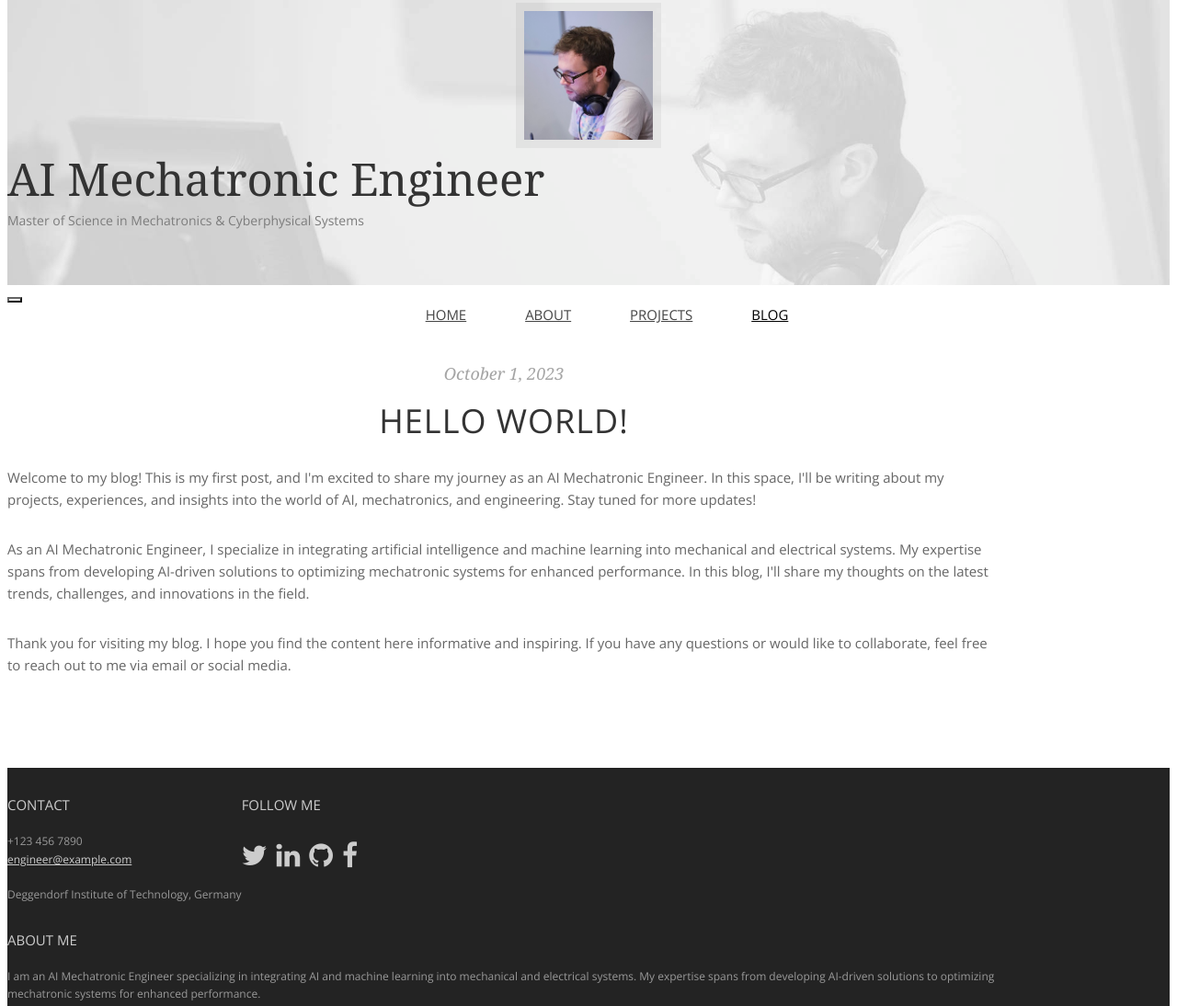
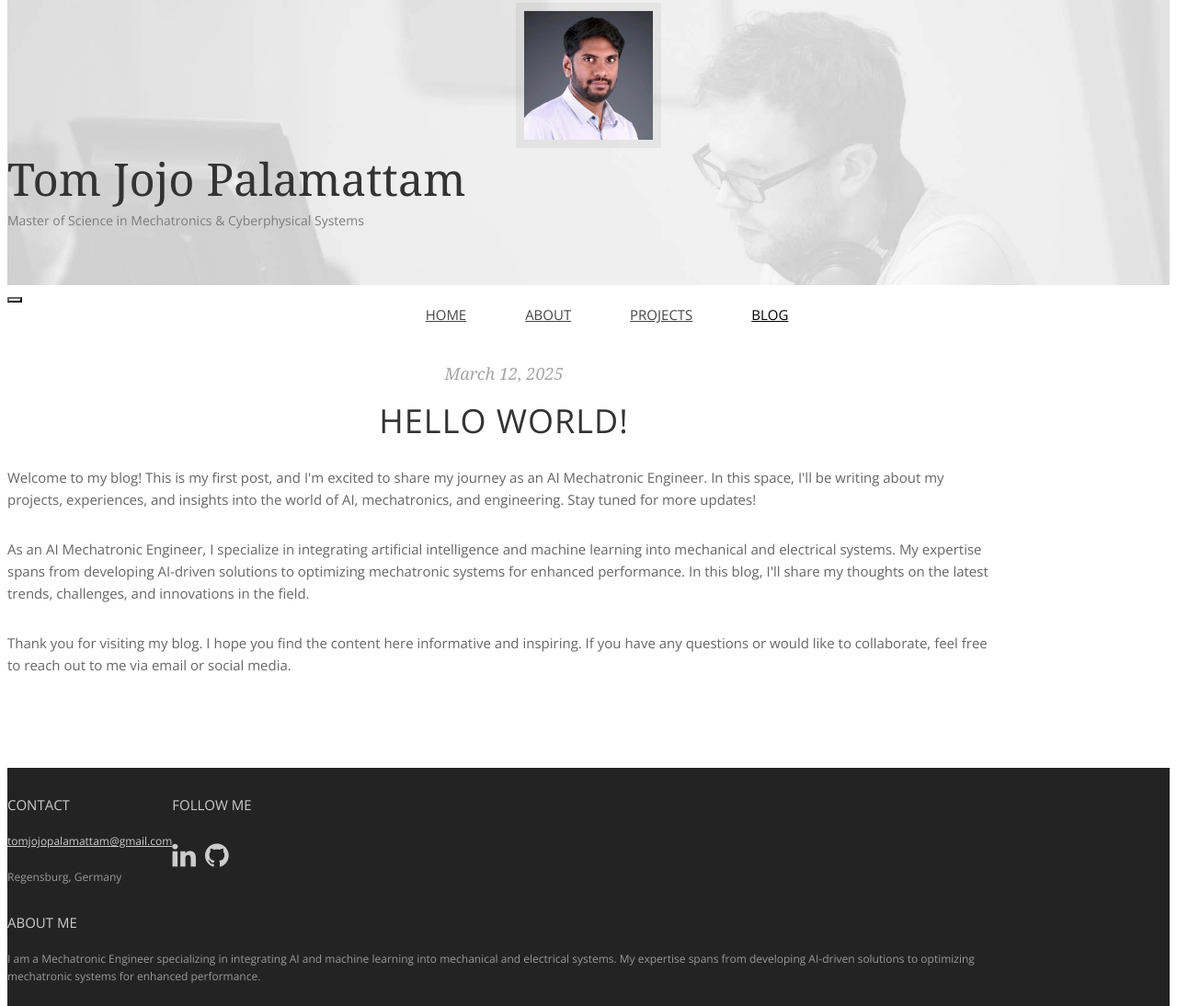
Before and after one commit to tomjpalamattam/tomjpalamattam.github.io, a plain HTML site: page single.html in a window 1280 px wide. Shown: the part 62-1156 px from the top of the page at 92% size. Drawn offline with nearby package versions, Linux system fonts and the light colour scheme; some icons are missing; a web font is replaced by a local one.

Commit message:
Update single.html
updated website info

```diff
--- a/single.html
+++ b/single.html
@@ -34,10 +34,10 @@
                 <h1 id="logo" class="text-center">
                     <img
                         class="img-circle"
-                        src="assets/images/guy.jpg"
+                        src="assets/images/pic.jpeg"
                         alt=""
                     />
-                    <span class="title">AI Mechatronic Engineer</span>
+                    <span class="title">Tom Jojo Palamattam</span>
                     <span class="tagline"
                         >Master of Science in Mechatronics & Cyberphysical
                         Systems</span
@@ -84,8 +84,8 @@
                                     <span class="posted-on"
                                         ><time
                                             class="entry-date published"
-                                            date="2023-10-01"
-                                            >October 1, 2023</time
+                                            date="2025-03-12"
+                                            >March 12, 2025</time
                                         ></span
                                     >
                                 </div>
@@ -134,11 +134,11 @@
                         <h3 class="widget-title">Contact</h3>
                         <div class="widget-body">
                             <p>
-                                +123 456 7890<br />
-                                <a href="mailto:#">engineer@example.com</a
+                                <a href="mailto:#"
+                                    >tomjojopalamattam@gmail.com</a
                                 ><br />
                                 <br />
-                                Deggendorf Institute of Technology, Germany
+                                Regensburg, Germany
                             </p>
                         </div>
                     </div>
@@ -147,15 +147,12 @@
                         <h3 class="widget-title">Follow Me</h3>
                         <div class="widget-body">
                             <p class="follow-me-icons">
-                                <a href=""
-                                    ><i class="fa fa-twitter fa-2"></i
-                                ></a>
-                                <a href=""
+                                <a
+                                    href="https://www.linkedin.com/in/tom-jojo-palamattam-b45a5112b/"
                                     ><i class="fa fa-linkedin fa-2"></i
                                 ></a>
-                                <a href=""><i class="fa fa-github fa-2"></i></a>
-                                <a href=""
-                                    ><i class="fa fa-facebook fa-2"></i
+                                <a href="https://github.com/tomjpalamattam"
+                                    ><i class="fa fa-github fa-2"></i
                                 ></a>
                             </p>
                         </div>
@@ -165,7 +162,7 @@
                         <h3 class="widget-title">About Me</h3>
                         <div class="widget-body">
                             <p>
-                                I am an AI Mechatronic Engineer specializing in
+                                I am a Mechatronic Engineer specializing in
                                 integrating AI and machine learning into
                                 mechanical and electrical systems. My expertise
                                 spans from developing AI-driven solutions to
```
